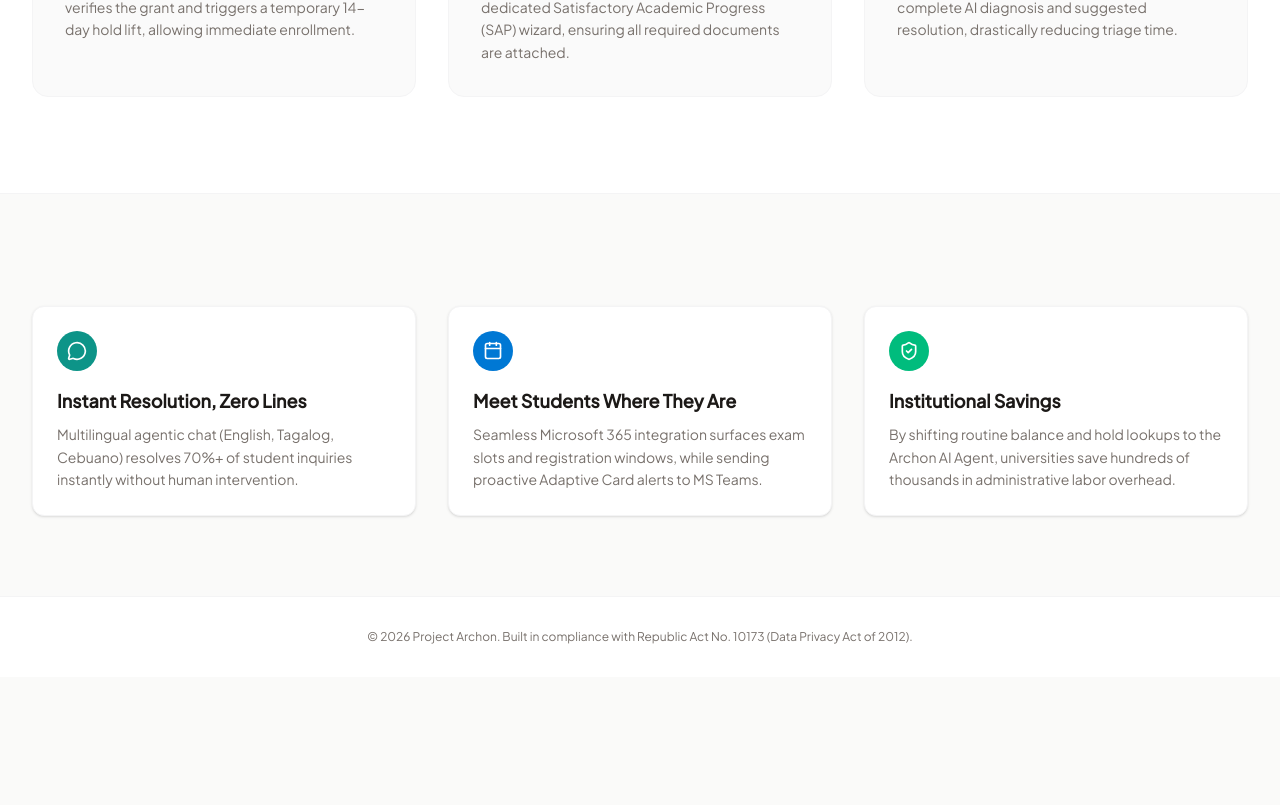
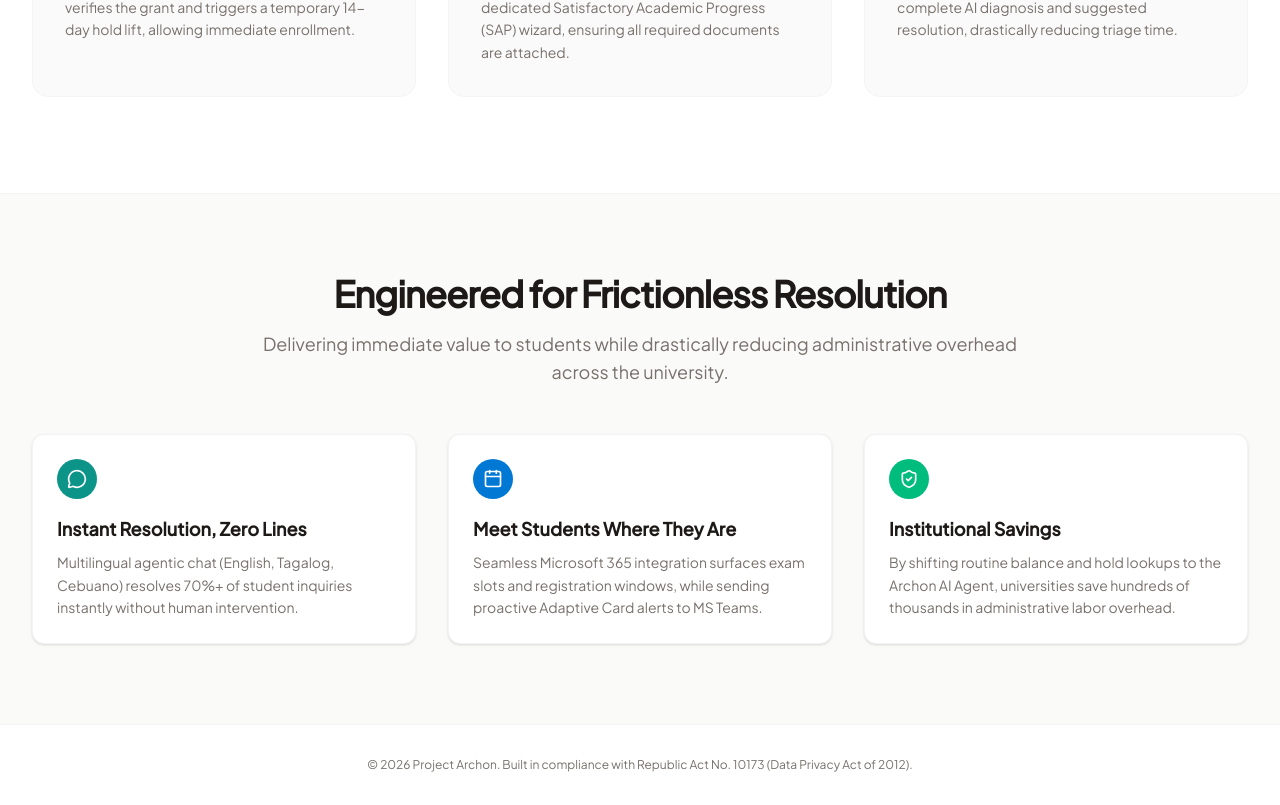
Before and after one commit to Axon-Enjin/archon, a Next.js app in the folder client/: page / in a window 1280 px wide. Shown: the part 2344-3149 px from the top of the page. Before the commit the page ends 3021 px from the top, so only its background shows below. Built offline with nearby package versions, Linux system fonts and the light colour scheme; no server answers.

Commit message:
fix: add missing heading to value-driven feature grid

```diff
--- a/client/src/app/page.tsx
+++ b/client/src/app/page.tsx
@@ -257,7 +257,15 @@ export default async function Home() {
         {/* Value-Driven Feature Grid */}
         <div className="bg-brand-surface border-t border-zinc-100 py-20">
           <div className="mx-auto max-w-7xl px-4 sm:px-6 lg:px-8">
-            <div className="mt-8 grid grid-cols-1 gap-8 sm:grid-cols-2 lg:grid-cols-3">
+            <div className="text-center max-w-3xl mx-auto mb-12">
+              <h2 className="text-3xl font-bold tracking-tight text-brand-text sm:text-4xl">
+                Engineered for Frictionless Resolution
+              </h2>
+              <p className="mt-4 text-lg text-brand-muted">
+                Delivering immediate value to students while drastically reducing administrative overhead across the university.
+              </p>
+            </div>
+            <div className="grid grid-cols-1 gap-8 sm:grid-cols-2 lg:grid-cols-3">
               {/* Feature 1 */}
               <div className="rounded-xl bg-white p-6 shadow-sm border border-zinc-100">
                 <span className="flex h-10 w-10 items-center justify-center rounded-lg bg-brand-primary text-white mb-4">
```
